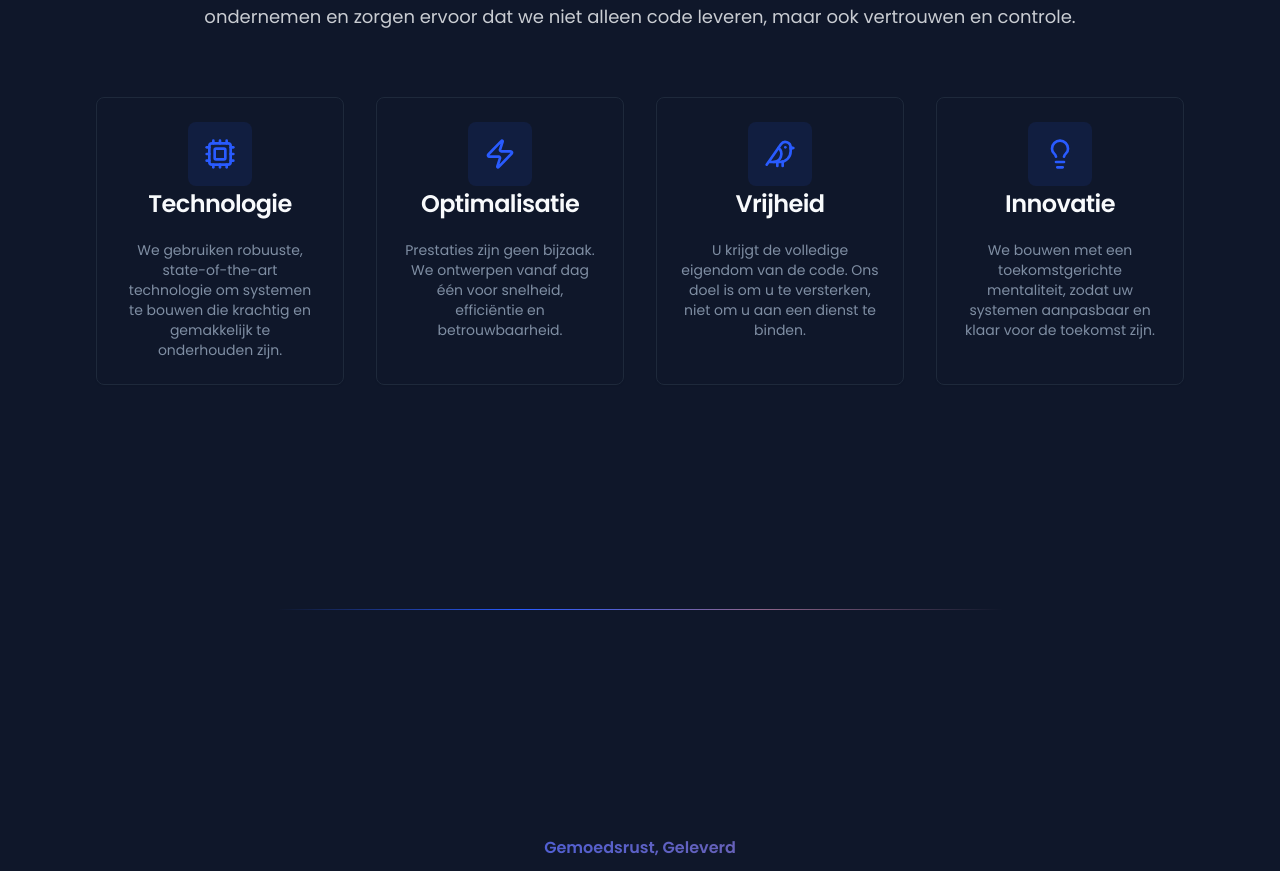
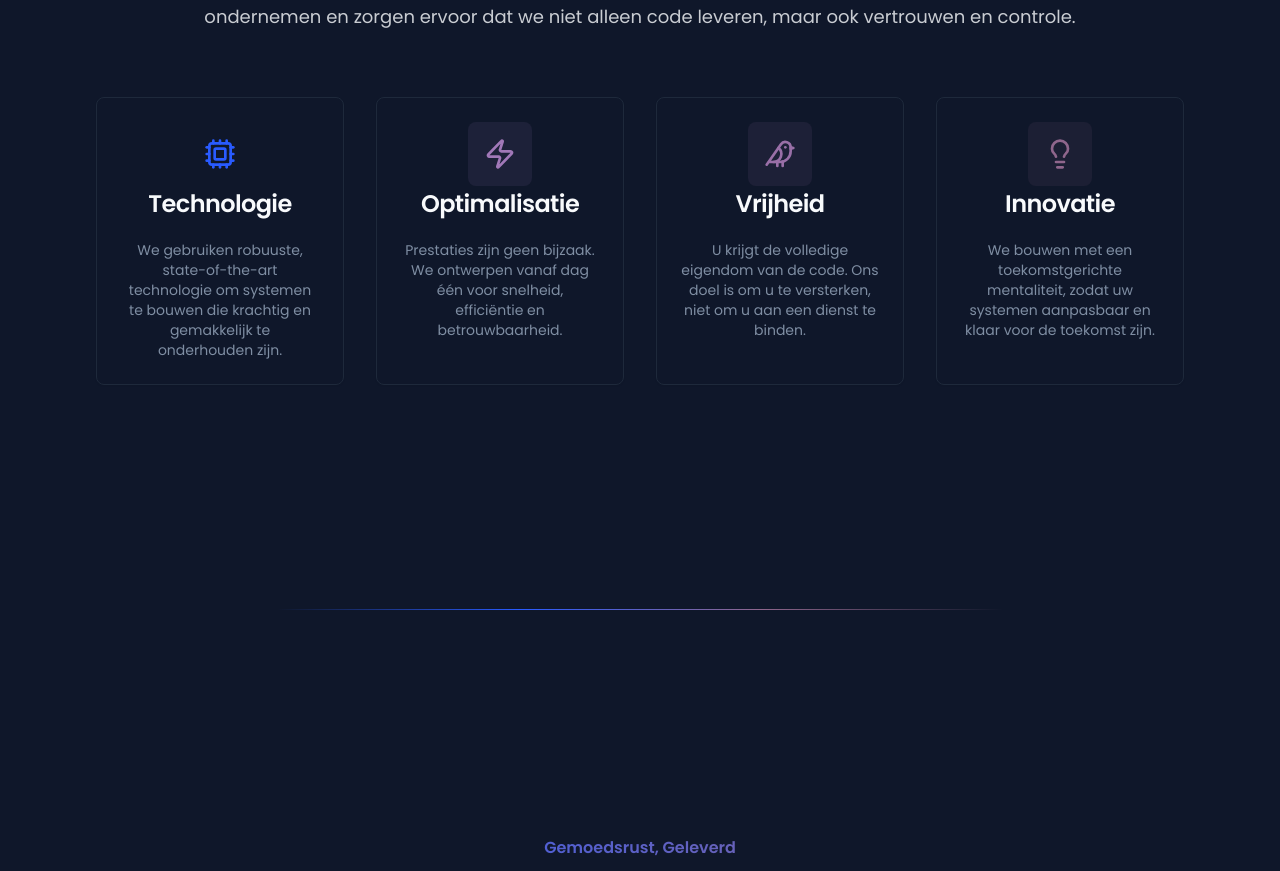
Before and after one commit to tovy-eu/tovy.eu-website, a Next.js app: page / in a window 1280 px wide. Shown: the part 2120-2991 px from the top of the page. Built offline with nearby package versions, Linux system fonts and the light colour scheme.

Commit message:
ok for the about section, make each of the four pillars ONE COLOR, the c

```diff
--- a/src/components/landing/about-section.tsx
+++ b/src/components/landing/about-section.tsx
@@ -1,26 +1,31 @@
 import { Card, CardHeader, CardTitle, CardDescription } from "@/components/ui/card";
 import { Cpu, Zap, Bird, Lightbulb } from "lucide-react";
+import React from 'react';
 
 const pillars = [
   {
-    icon: <Cpu className="h-8 w-8 text-primary" />,
+    icon: <Cpu className="h-8 w-8" />,
     title: "Technologie",
-    description: "We gebruiken robuuste, state-of-the-art technologie om systemen te bouwen die krachtig en gemakkelijk te onderhouden zijn."
+    description: "We gebruiken robuuste, state-of-the-art technologie om systemen te bouwen die krachtig en gemakkelijk te onderhouden zijn.",
+    color: "hsl(var(--primary))"
   },
   {
-    icon: <Zap className="h-8 w-8 text-primary" />,
+    icon: <Zap className="h-8 w-8" />,
     title: "Optimalisatie",
-    description: "Prestaties zijn geen bijzaak. We ontwerpen vanaf dag één voor snelheid, efficiëntie en betrouwbaarheid."
+    description: "Prestaties zijn geen bijzaak. We ontwerpen vanaf dag één voor snelheid, efficiëntie en betrouwbaarheid.",
+    color: "#A178B8"
   },
   {
-    icon: <Bird className="h-8 w-8 text-primary" />,
+    icon: <Bird className="h-8 w-8" />,
     title: "Vrijheid",
-    description: "U krijgt de volledige eigendom van de code. Ons doel is om u te versterken, niet om u aan een dienst te binden."
+    description: "U krijgt de volledige eigendom van de code. Ons doel is om u te versterken, niet om u aan een dienst te binden.",
+    color: "#996FA7"
   },
   {
-    icon: <Lightbulb className="h-8 w-8 text-primary" />,
+    icon: <Lightbulb className="h-8 w-8" />,
     title: "Innovatie",
-    description: "We bouwen met een toekomstgerichte mentaliteit, zodat uw systemen aanpasbaar en klaar voor de toekomst zijn."
+    description: "We bouwen met een toekomstgerichte mentaliteit, zodat uw systemen aanpasbaar en klaar voor de toekomst zijn.",
+    color: "#8F668C"
   }
 ];
 
@@ -37,10 +42,17 @@ export function AboutSection() {
       </div>
       <div className="mt-16 grid grid-cols-1 md:grid-cols-2 lg:grid-cols-4 gap-8">
         {pillars.map((pillar) => (
-          <Card key={pillar.title} className="text-center transition-all hover:shadow-lg hover:shadow-primary/10 hover:-translate-y-1">
+          <Card
+            key={pillar.title}
+            className="text-center transition-all hover:shadow-lg hover:-translate-y-1"
+            style={{ '--pillar-color': pillar.color, '--pillar-shadow-color': `${pillar.color}1A` } as React.CSSProperties}
+          >
             <CardHeader className="items-center">
-              <div className="p-4 bg-primary/10 rounded-lg">
-                {pillar.icon}
+              <div
+                className="p-4 rounded-lg"
+                style={{ backgroundColor: `var(--pillar-shadow-color)`}}
+              >
+                {React.cloneElement(pillar.icon, { style: { color: `var(--pillar-color)` } })}
               </div>
               <CardTitle className="mt-4">{pillar.title}</CardTitle>
             </CardHeader>
--- a/tailwind.config.ts
+++ b/tailwind.config.ts
@@ -71,6 +71,9 @@ export default {
         md: 'calc(var(--radius) - 2px)',
         sm: 'calc(var(--radius) - 4px)',
       },
+      boxShadow: {
+        lg: '0 10px 15px -3px var(--pillar-shadow-color), 0 4px 6px -4px var(--pillar-shadow-color)',
+      },
       keyframes: {
         'accordion-down': {
           from: {
```
